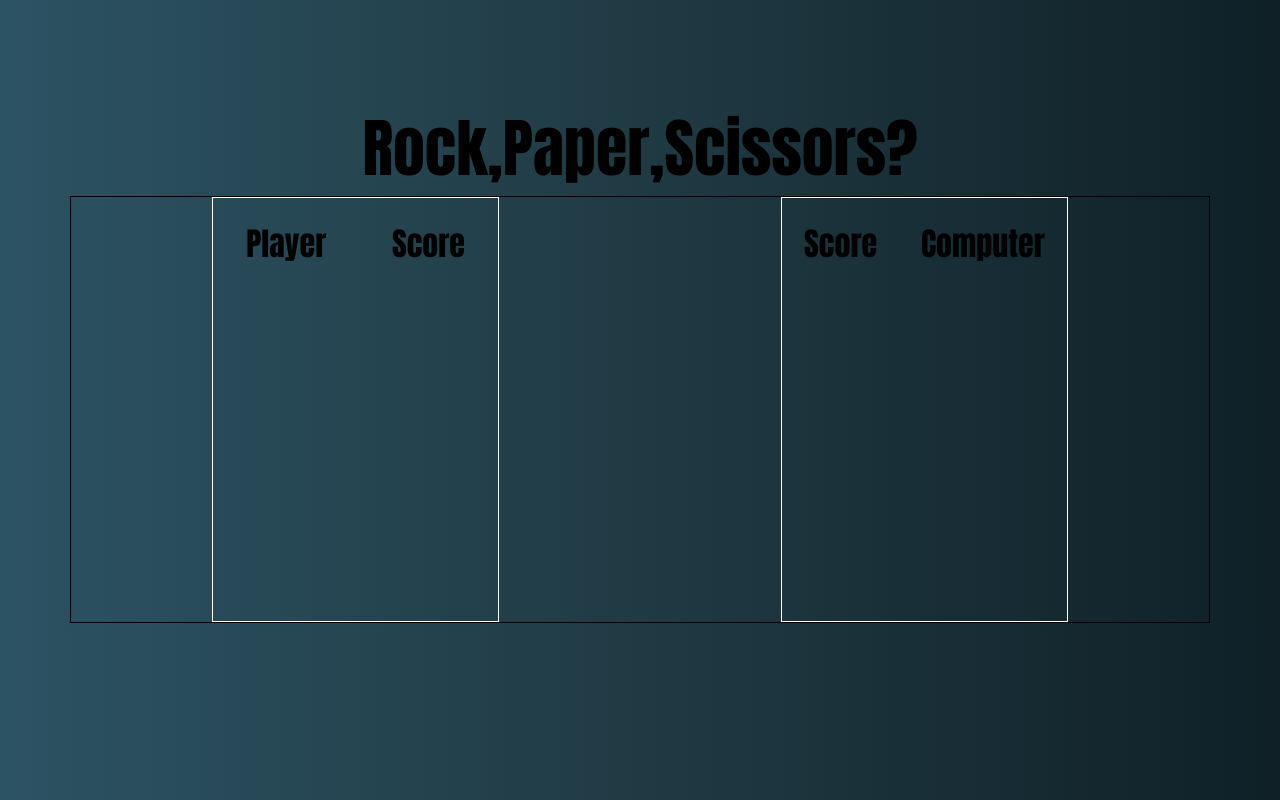
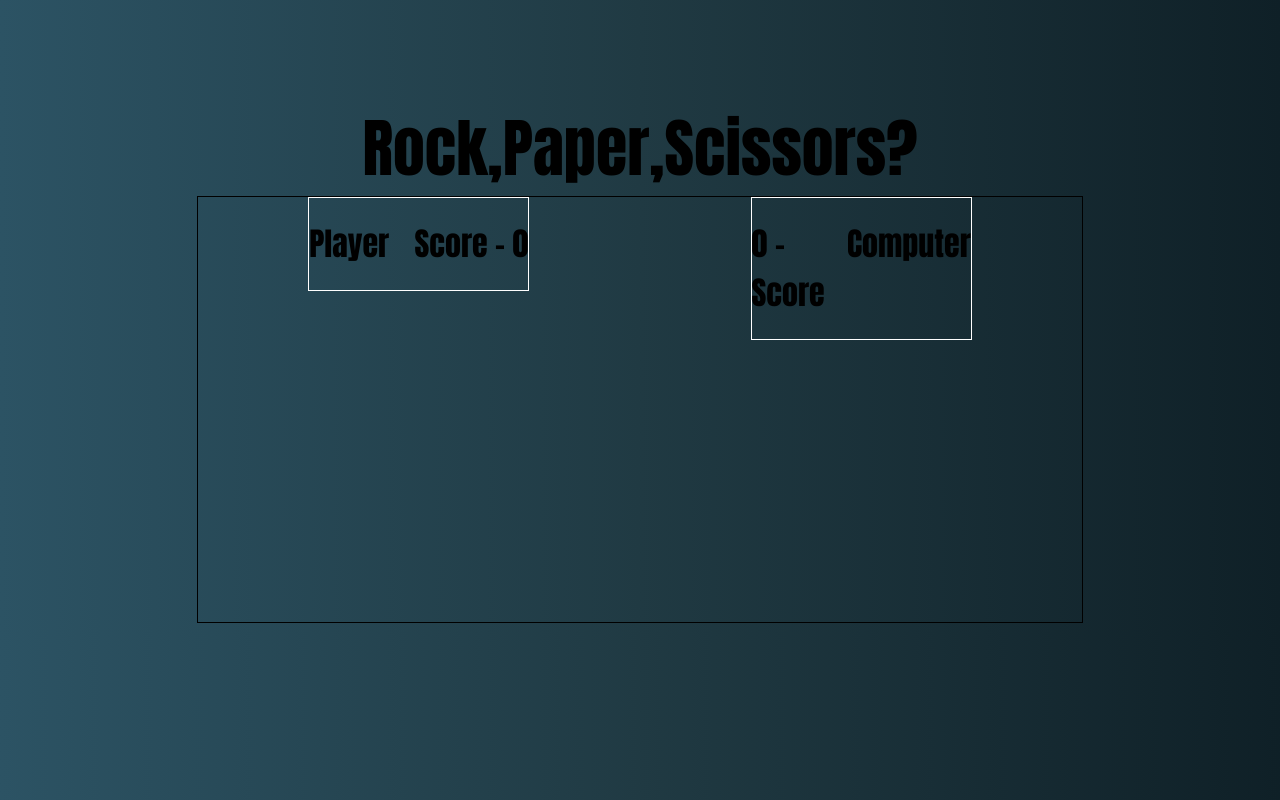
Before and after one commit to MarioMilosevic/Rock-paper-scissors, a plain HTML site: page index.html in a window 1280 px wide. Drawn offline with Linux system fonts and the light colour scheme.

Commit message:
Finish score divs

```diff
--- a/index.html
+++ b/index.html
@@ -10,15 +10,21 @@
     <div class="root">
       <header class="header">Rock,Paper,Scissors?</header>
       <div class="players">
-          <div class="playerDiv">
-              <h1>Player</h1>
-              <h1>Score</h1>
+        <div class="playerDiv">
+          <div class="playerInfo">
+            <div class="player">
+                <h1>Player</h1>
             </div>
-            <div class="computerDiv">
-                <h1>Score</h1>
-                <h1>Computer</h1>
-            </div>
+            <h1>Score - 0</h1>
+          </div>
         </div>
+        <div class="computerDiv">
+          <div class="computerInfo">
+            <h1>0 - Score</h1>
+            <h1>Computer</h1>
+          </div>
+        </div>
+      </div>
     </div>
     <script src="script.js"></script>
   </body>
--- a/style.css
+++ b/style.css
@@ -24,15 +24,19 @@ html {
 display: flex;
 margin:0 auto;
 border: 1px solid black;
-width: 90%;
+width: 70%;
 height: 425px;
 justify-content: space-around;
 }
 
 .playerDiv, .computerDiv{
+    /* display: flex; */
+    /* justify-content: space-around; */
+    /* border: 1px solid white; */
+    width: 25%;
+}
+.playerInfo, .computerInfo {
     display: flex;
-    justify-content: space-around;
+    justify-content: space-between;
     border: 1px solid white;
-    width: 25%;
-
 }
```
Also changed, not shown: img/computer.jpg, img/user.jpg.
